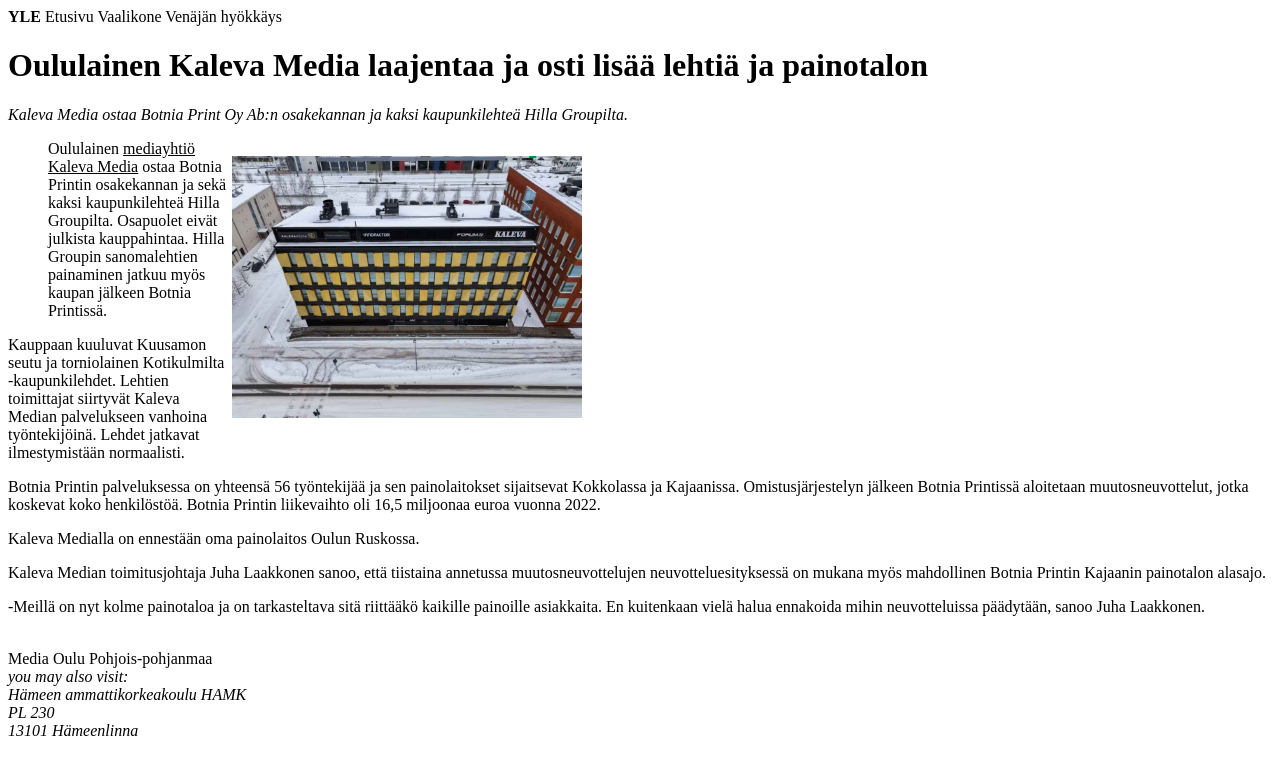
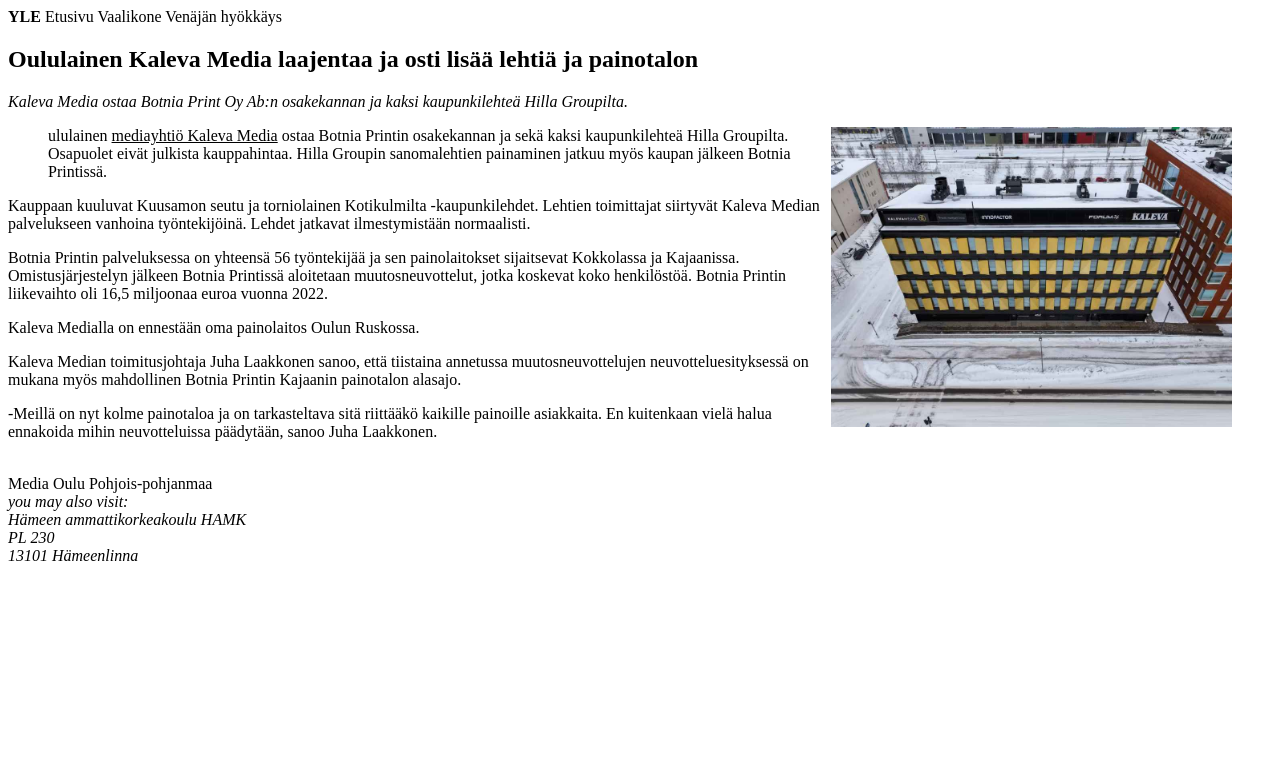
Before and after one commit to Joonsak/StaticWebsite, a plain HTML site: page exercises/exercise2.html in a window 1280 px wide. Drawn offline with Linux system fonts and the light colour scheme.

Commit message:
Exercise1 and exercise2
both should be now have errors and most warnings fixed. Except the lang="en" being a warning because the webpage mostly uses finnish so it gives the warning lang="en" should be considered to be fixed into lang="fi"

```diff
--- a/exercises/exercise2.html
+++ b/exercises/exercise2.html
@@ -3,6 +3,8 @@
 <head>
     <meta charset="UTF-8">
     <meta name="viewport" content="width=device-width, initial-scale=1.0">
+    <meta name="author" content="Chris Mills">
+            <meta name="description" content="Page is part of an exercise to learn to use html, css and to create a static website. It is for learning experiences.">
     <title>HTML5 & GitHub Pages - Exercise 2</title>
 </head>
 <body>
@@ -12,33 +14,32 @@
         <a>Vaalikone</a>
         <a>Venäjän hyökkäys</a>
     </nav>
+    <div>
+        <article>
             <header>
                 <h1><b>Oululainen Kaleva Media laajentaa ja osti lisää lehtiä ja painotalon</b></h1>
                 <p><i>Kaleva Media ostaa Botnia Print Oy Ab:n osakekannan ja kaksi kaupunkilehteä Hilla Groupilta.</i></p>
             </header>
-    <article>
             <figure>
-            <p style="float:right;"> <img src="../images/Rakennus.jpg" alt="source image" width="35%" height="35%">
-                <p></p>
-                Oululainen <u>mediayhtiö Kaleva Media</u> ostaa Botnia Printin osakekannan ja sekä kaksi kaupunkilehteä Hilla Groupilta. Osapuolet eivät julkista kauppahintaa. Hilla Groupin sanomalehtien painaminen jatkuu myös kaupan jälkeen Botnia Printissä.
-            </p>
+                <img src="../images/Rakennus.jpg" alt="source image" height="300" style="float: right;">
+                <p>ululainen <u>mediayhtiö Kaleva Media</u> ostaa Botnia Printin osakekannan ja sekä kaksi kaupunkilehteä Hilla Groupilta. Osapuolet eivät julkista kauppahintaa. Hilla Groupin sanomalehtien painaminen jatkuu myös kaupan jälkeen Botnia Printissä.</p>
             </figure>
-        <section>
+            <div>
                 <p>Kauppaan kuuluvat Kuusamon seutu ja torniolainen Kotikulmilta -kaupunkilehdet. Lehtien toimittajat siirtyvät Kaleva Median palvelukseen vanhoina työntekijöinä. Lehdet jatkavat ilmestymistään normaalisti.</p>
                 <p>Botnia Printin palveluksessa on yhteensä 56 työntekijää ja sen painolaitokset sijaitsevat Kokkolassa ja Kajaanissa. Omistusjärjestelyn jälkeen Botnia Printissä aloitetaan muutosneuvottelut, jotka koskevat koko henkilöstöä. Botnia Printin liikevaihto oli 16,5 miljoonaa euroa vuonna 2022.</p>
                 <p>Kaleva Medialla on ennestään oma painolaitos Oulun Ruskossa.</p>
                 <p>Kaleva Median toimitusjohtaja Juha Laakkonen sanoo, että tiistaina annetussa muutosneuvottelujen neuvotteluesityksessä on mukana myös mahdollinen Botnia Printin Kajaanin painotalon alasajo.</p>
                 <p> -Meillä on nyt kolme painotaloa ja on tarkasteltava sitä riittääkö kaikille painoille asiakkaita. En kuitenkaan vielä halua ennakoida mihin neuvotteluissa päädytään, sanoo Juha Laakkonen.</p>
                 <p></p>
-        </section>
-        <meta name="author" content="Chris Mills">
-        <meta name="description" content="Page is part of an exercise to learn to use html, css and to create a static website. It is for learning experiences.">
+            </div>
         </article>
+    </div>
     <footer>
         <br/>
         <a>Media</a>
         <a>Oulu</a>
         <a>Pohjois-pohjanmaa</a>
+        <br/>
     </footer>
 
     <address>
```
Also changed, not shown: exercises/exercise1.html (+5 -8 lines). Lines whose indentation alone changed are shown as unchanged.
